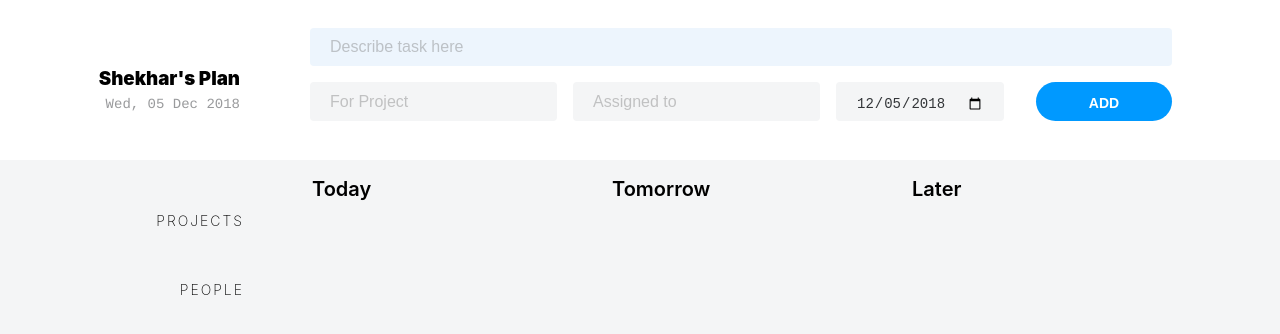
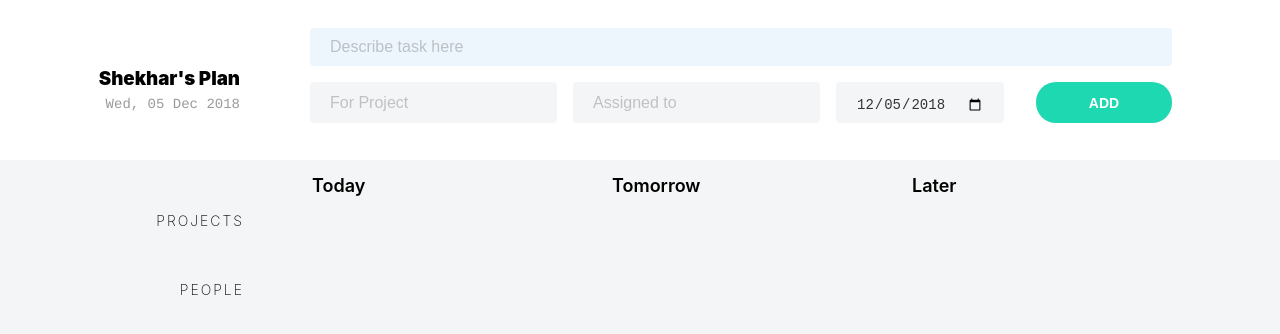
Before and after one commit to pzync/planner-webapp, a React (Create React App) app: page / in a window 1280 px wide. Shown: the top 334 px of the page. Built offline with nearby package versions, Linux system fonts and the light colour scheme.

Commit message:
added page load and card appear & exit transitions using RTG

```diff
--- a/package.json
+++ b/package.json
@@ -5,7 +5,8 @@
   "dependencies": {
     "react": "^16.6.3",
     "react-dom": "^16.6.3",
-    "react-scripts": "2.1.1"
+    "react-scripts": "2.1.1",
+    "react-transition-group": "^2.5.0"
   },
   "scripts": {
     "start": "react-scripts start",
--- a/src/App.css
+++ b/src/App.css
@@ -63,10 +63,10 @@ input[type="text"]:focus {
 }
 
 .submit-button {
-  background-color: #0099ff;
+  background-color: #1dd8b0;
   border: none;
   border-radius: 20px;
-  padding: 13px 20px 10px;
+  padding: 13px 20px 12px;
   margin: 8px 24px;
   font-size: 14px;
   font-weight: 800;
@@ -103,3 +103,15 @@ input[type="date"]:focus {
   background-color: #f4f5f6;
   height: 1200px;
 }
+
+/* for simple ease and settle in place animation for the entire app
+- on page load */
+.fade-appear {
+  opacity: 0;
+  transform: translateY(16px);
+}
+.fade-appear.fade-appear-active {
+  opacity: 1;
+  transform: translateY(0);
+  transition: all 500ms ease-out;
+}
--- a/src/App.js
+++ b/src/App.js
@@ -3,6 +3,7 @@ import "./App.css";
 import TaskBoard from "./components/taskBoard";
 import ProjectList from "./components/projectList";
 import PeopleList from "./components/peopleList";
+import { CSSTransition } from "react-transition-group";
 
 const today = new Date();
 
@@ -61,6 +62,7 @@ class App extends Component {
   render() {
     return (
       <div className="App">
+        <CSSTransition in={true} appear={true} timeout={500} classNames="fade">
           <div className="container">
             <div className="info-area">
               <h3>Shekhar's Plan</h3>
@@ -103,6 +105,7 @@ class App extends Component {
             </div>
             <TaskBoard className="task-board" taskList={this.state.taskList} />
           </div>
+        </CSSTransition>
       </div>
     );
   }
--- a/src/components/taskBoard.css
+++ b/src/components/taskBoard.css
@@ -8,6 +8,6 @@
 .task-board h2 {
   padding-left: 32px;
   padding-bottom: 0;
-  font-size: 20px;
+  font-size: 18px;
   font-weight: 600;
 }
--- a/src/components/taskList.css
+++ b/src/components/taskList.css
@@ -58,3 +58,25 @@
   margin: 0 0;
   justify-self: end;
 }
+
+.todoAnim-enter {
+  opacity: 0;
+  transform: translateY(4px);
+}
+
+.todoAnim-enter.todoAnim-enter-active {
+  opacity: 1;
+  transform: translateX(0px);
+  transition: all 500ms ease-out;
+}
+
+.todoAnim-exit {
+  opacity: 1;
+  transform: translateX(0px);
+}
+
+.todoAnim-exit.todoAnim-exit-active {
+  opacity: 0;
+  transform: translateY(4px);
+  transition: all 500ms ease-out;
+}
--- a/src/components/taskList.jsx
+++ b/src/components/taskList.jsx
@@ -1,10 +1,13 @@
 import React from "react";
 import "./taskList.css";
+import { TransitionGroup, CSSTransition } from "react-transition-group";
 
 const TaskList = ({ taskList }) => {
   return (
     <ul className="plan-list">
+      <TransitionGroup>
         {taskList.map(task => (
+          <CSSTransition key={task.id} timeout={500} classNames="todoAnim">
             <li key={task.id}>
               <h5 className="task-text">{task.taskName}</h5>
               <div className="task-details">
@@ -17,7 +20,9 @@ const TaskList = ({ taskList }) => {
                 <p className="task-date">{task.workDate}</p>
               </div>
             </li>
+          </CSSTransition>
         ))}
+      </TransitionGroup>
     </ul>
   );
 };
```
Also changed, not shown: 1 other file (tests, documents, lock files or other folders). Lines whose indentation alone changed are shown as unchanged.
